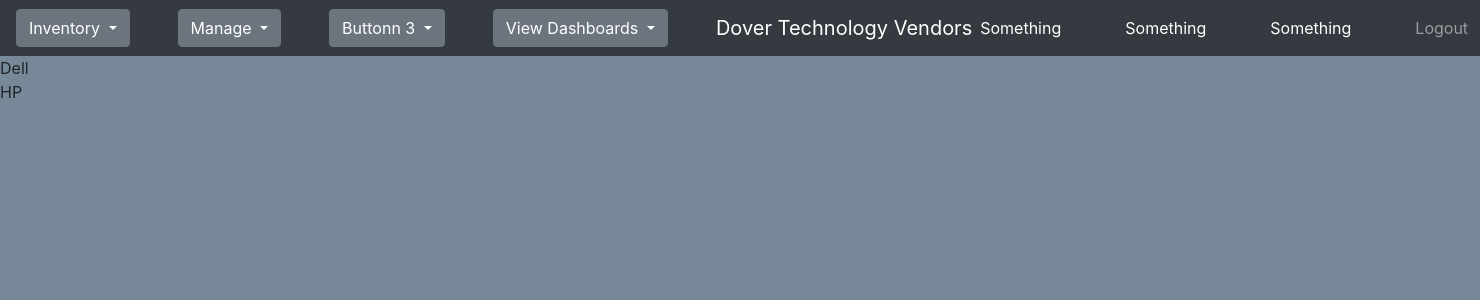
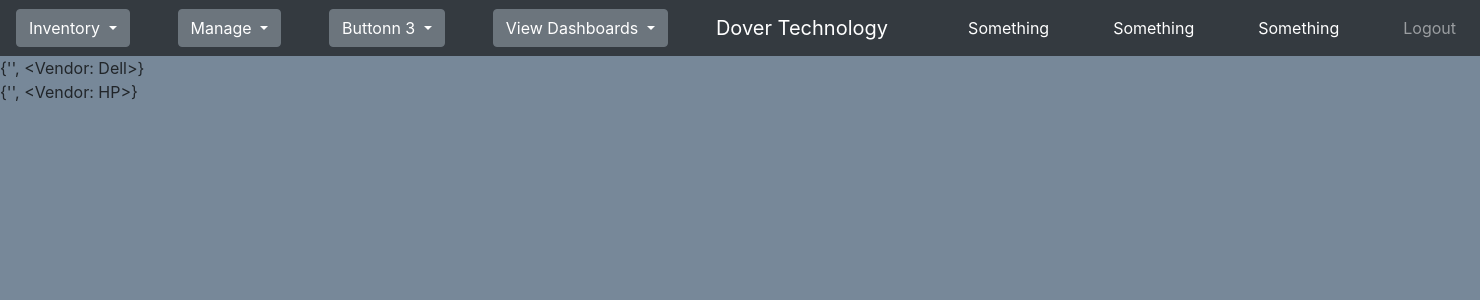
Before and after one commit to smassengale1/Pirates, a Django app: page /dashboard/vendors in a window 1480 px wide. Shown: the top 300 px of the page. Run offline with Django 3.2, Linux system fonts and the light colour scheme; a user stored in the database is signed in; data comes from the database, SQL or seed files in the repository; some libraries are stand-ins or nearby versions.

Commit message:
working on vendor page

```diff
--- a/pirate/pirates_inv/pirates/templates/pirates/elements/vendors.html
+++ b/pirate/pirates_inv/pirates/templates/pirates/elements/vendors.html
@@ -15,10 +15,13 @@
 
 {% block container %}
     <div container>
-    {% for v in vendors%}
+    {% for vendor in vendors%}
        <div class="row">
-            <div class="col-sm">
-                {{ v }}
+            <div class="col-sm-3">
+                {{ vendor }}
+            </div>
+            <div class = "col-sm-3">
+
             </div>
         </div>
     {% endfor %}
--- a/pirate/pirates_inv/pirates/views.py
+++ b/pirate/pirates_inv/pirates/views.py
@@ -45,11 +45,19 @@
         page_template = 'pirates/elements/vendors.html'
         page_title = 'Dover Technology Vendors'
 
-        vendors = Vendor.objects.all()
+        v = []
+        for v_name in Vendor.objects.all():
+            v_id = (Vendor.objects.get(vendor_name=v_name)).vendor_id
+
+            print(v_id)
+            v.append({
+                v_name,
+                v_id,
+            })
 
         context = {
-            'title' : page_title,
-            'vendors': vendors,
+            'page_title': page_title,
+            'vendors': v,
         }
 
 
```
